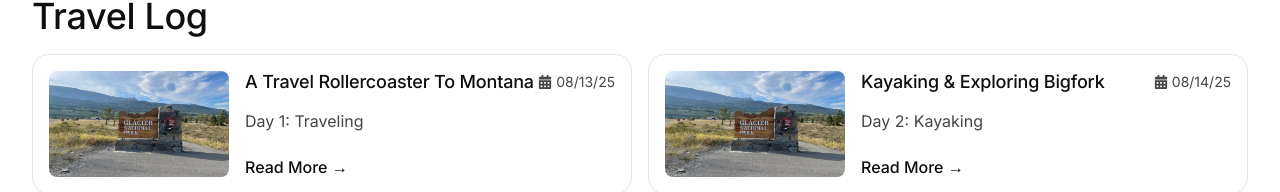
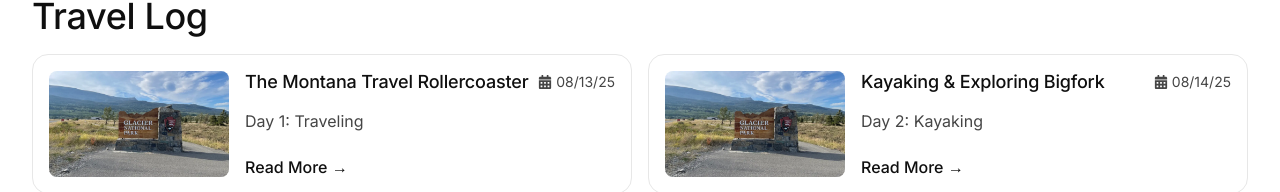
Before and after one commit to Timbaines/highline-tales, a React (Vite) app: page /blog in a window 1280 px wide. Shown: the part 421-613 px from the top of the page. Built offline with nearby package versions, Linux system fonts and the light colour scheme; no server answers.

Commit message:
chore: update blog title in `blogData.js` for clarity and engagement

```diff
--- a/src/data/blogData.js
+++ b/src/data/blogData.js
@@ -1,7 +1,7 @@
 export const blogData = [
     {
         id: 1,
-        title: "A Travel Rollercoaster To Montana",
+        title: "The Montana Travel Rollercoaster",
         subtitle: "Day 1",
         author: "Sarah & Tim Baines",
         date: "08/13/25",
```
